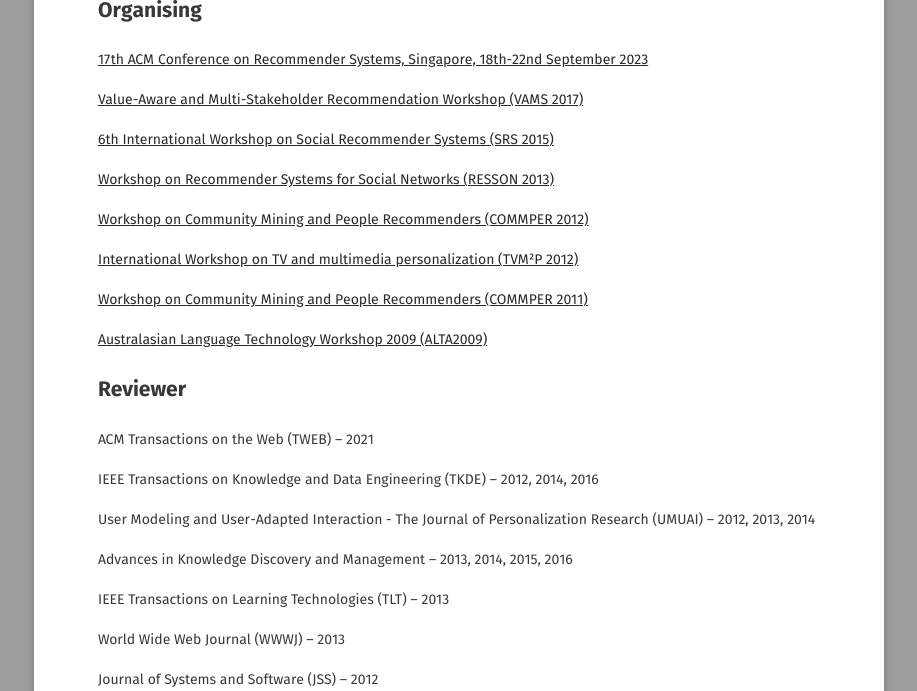
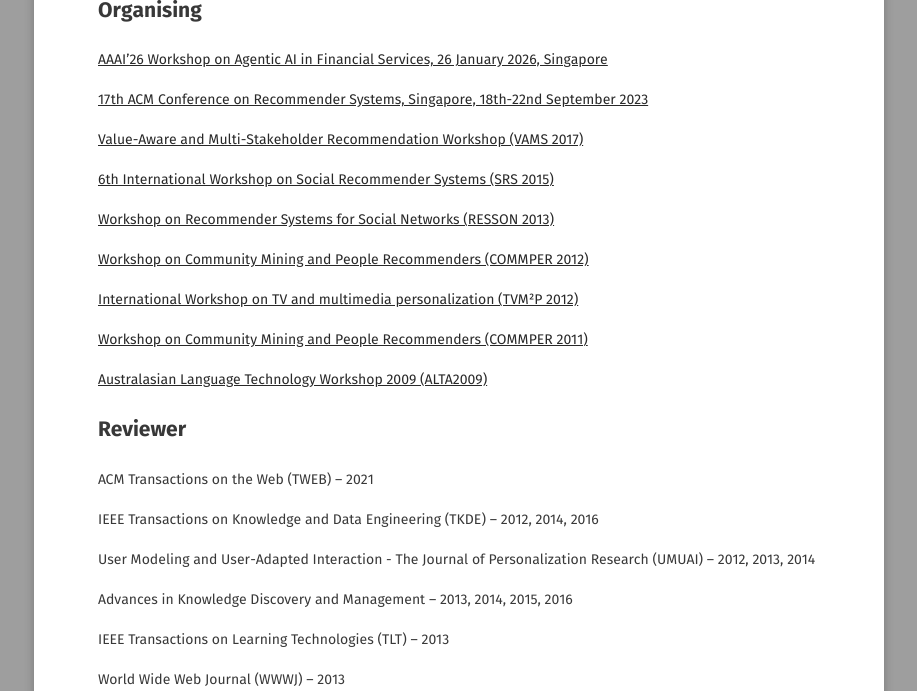
Before and after one commit to pizzato/pizzato.github.io, a Jekyll site: the page built from academy/index.markdown, in a window 1280 px wide and 900 px high, scrolled down 859 px, cut to the strip 209-900 px from the top of the window. Shown: the whole strip, without its empty margins (181-1098 px from the left). Built offline with Jekyll 4.4.1, drawn with Linux system fonts in a browser that asks for light colours; some web fonts are replaced; a style sheet for code colours, icons or effects is not loaded.

Commit message:
Add AAAI'26 workshop details to index

```diff
--- a/academy/index.markdown
+++ b/academy/index.markdown
@@ -36,6 +36,11 @@
 
 
 ## Organising
+
+
+[AAAI'26 Workshop on Agentic AI in Financial Services, 26 January 2026, Singapore ](https://ai-4-finance.pages.dev/)
+
+
 
 
 [17th ACM Conference on Recommender Systems, Singapore, 18th-22nd September 2023](https://recsys.acm.org/recsys23/)
```
